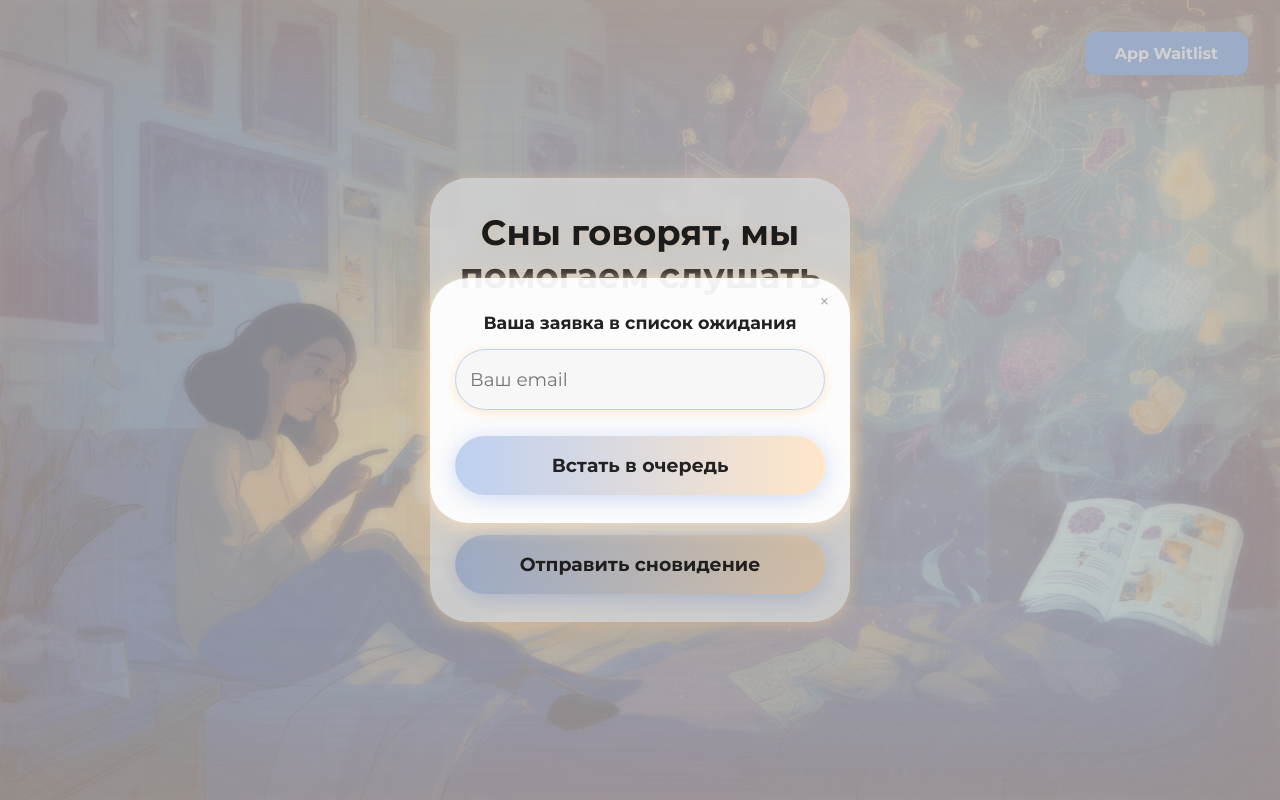
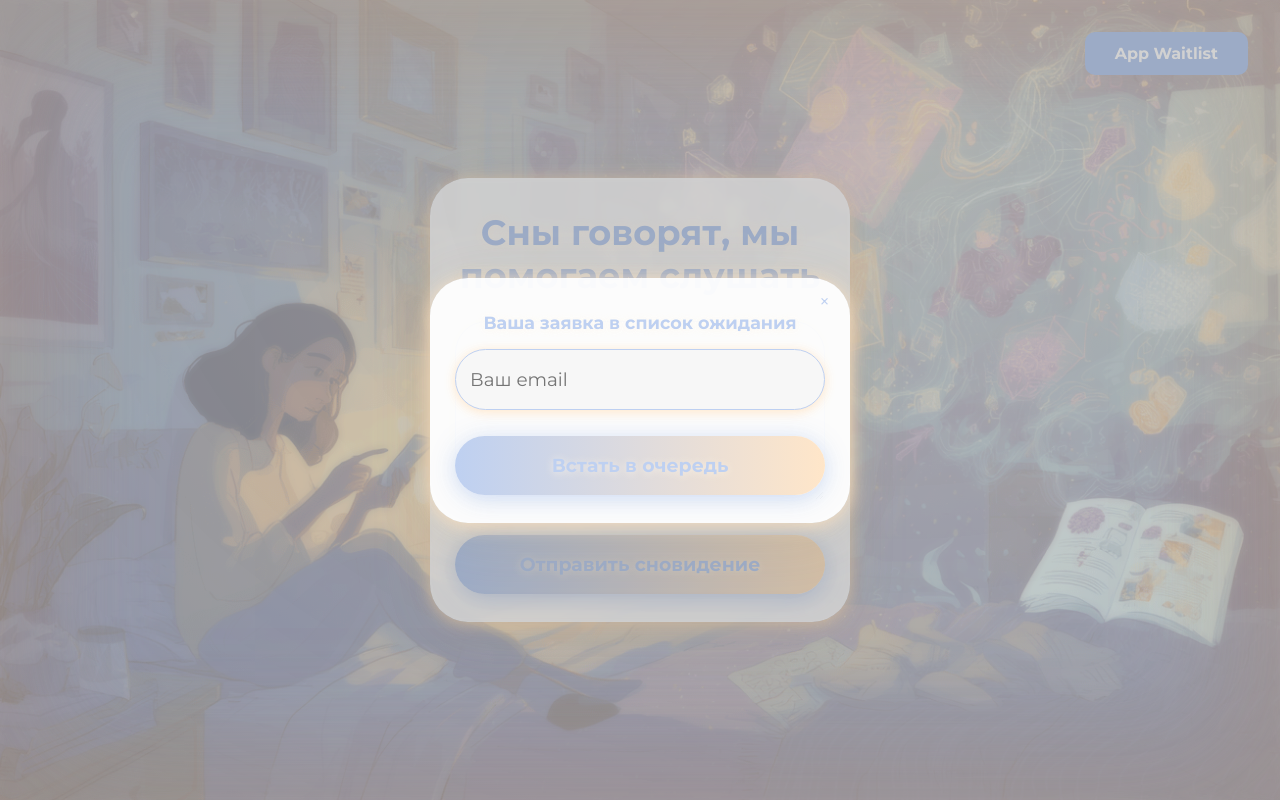
Before and after one commit to UJDow/Saviora, a plain HTML site: page index.html in a window 1280 px wide. Both pictures are taken after a click on the button "App Waitlist". Drawn offline with Linux system fonts and the light colour scheme.

Commit message:
Update index.html

```diff
--- a/index.html
+++ b/index.html
@@ -12,7 +12,8 @@
       overflow-x: hidden;
       font-family: 'Montserrat', Arial, sans-serif;
       background: none;
-      color: #222;
+      color: #bed0f1;
+      text-shadow: 0 1px 8px #fff6e9cc;
     }
     body {
       min-height: 100vh;
@@ -68,6 +69,7 @@
       position: absolute;
       top: 32px;
       right: 32px;
+      /* Keep color as #bed0f1 for consistency */
     }
     .waitlist-btn.active {
       background: #bed0f1;
@@ -88,6 +90,8 @@
       backdrop-filter: blur(2px);
       animation: containerGlow 6s ease-in-out infinite alternate;
       box-sizing: border-box;
+      color: #bed0f1;
+      text-shadow: 0 1px 8px #fff6e9cc;
     }
     @keyframes containerGlow {
       0%   { box-shadow: 0 8px 48px 0 rgba(180, 160, 120, 0.13), 0 1.5px 12px 0 #ffe6c9; }
@@ -97,11 +101,11 @@
     .main-phrase {
       font-size: 2.2rem;
       font-weight: 700;
-      color: #222;
+      color: #bed0f1;
       margin-bottom: 24px;
       text-align: center;
       line-height: 1.2;
-      text-shadow: 0 2px 12px #ffe6c9cc;
+      text-shadow: 0 2px 12px #fff6e9cc;
       font-family: 'Montserrat', Arial, sans-serif;
     }
     form {
@@ -111,12 +115,13 @@
       gap: 18px;
       align-items: center;
       font-family: 'Montserrat', Arial, sans-serif;
+      color: #bed0f1;
     }
     label {
       display: flex;
       flex-direction: column;
       font-size: 1rem;
-      color: #444;
+      color: #bed0f1;
       margin-bottom: 2px;
       width: 100%;
       font-family: 'Montserrat', Arial, sans-serif;
@@ -125,12 +130,12 @@
       width: 100%;
       min-height: 180px;
       border-radius: 32px;
-      border: 1.5px solid #d1d1d1;
+      border: 1.5px solid #bed0f1;
       padding: 22px;
       font-size: 0.95rem;
       font-style: italic;
       background: #f7f7f7;
-      color: #222;
+      color: #bed0f1;
       outline: none;
       margin-bottom: 0;
       resize: vertical;
@@ -141,11 +146,12 @@
       font-family: 'Montserrat', Arial, sans-serif;
     }
     textarea::placeholder {
-      color: #888;
+      color: #bed0f1;
       font-size: 0.95rem;
       font-style: italic;
       font-family: 'Montserrat', Arial, sans-serif;
       opacity: 1;
+      text-shadow: none;
     }
     @keyframes textareaGlow {
       0%   { box-shadow: 0 2px 12px 0 #ffe6c9; }
@@ -164,13 +170,14 @@
       font-size: 1.18rem;
       font-weight: 700;
       background: linear-gradient(90deg, #bed0f1 0%, #ffe6c9 100%);
-      color: #222;
+      color: #bed0f1;
       cursor: pointer;
       margin-top: 14px;
       transition: background 0.2s, color 0.2s, box-shadow 0.2s;
       box-shadow: 0 2px 12px 0 #ffe6c9;
       animation: btnGlow 5s ease-in-out infinite alternate;
       font-family: 'Montserrat', Arial, sans-serif;
+      text-shadow: 0 1px 8px #fff6e9cc;
     }
     @keyframes btnGlow {
       0%   { box-shadow: 0 2px 12px 0 #ffe6c9; }
@@ -210,16 +217,18 @@
       animation: containerGlow 6s ease-in-out infinite alternate;
       position: relative;
       box-sizing: border-box;
+      color: #bed0f1;
+      text-shadow: 0 1px 8px #fff6e9cc;
     }
     .modal input[type="email"] {
       width: 100%;
       max-width: 100%;
       padding: 18px 14px;
       border-radius: 32px;
-      border: 1.5px solid #d1d1d1;
+      border: 1.5px solid #bed0f1;
       font-size: 1.15rem;
       background: #f7f7f7;
-      color: #222;
+      color: #bed0f1;
       outline: none;
       margin-bottom: 18px;
       box-sizing: border-box;
@@ -240,7 +249,7 @@
       font-size: 1.18rem;
       font-weight: 700;
       background: linear-gradient(90deg, #bed0f1 0%, #ffe6c9 100%);
-      color: #222;
+      color: #bed0f1;
       cursor: pointer;
       margin-bottom: 0;
       margin-top: 8px;
@@ -248,6 +257,7 @@
       box-shadow: 0 2px 12px 0 #ffe6c9;
       animation: btnGlow 5s ease-in-out infinite alternate;
       font-family: 'Montserrat', Arial, sans-serif;
+      text-shadow: 0 1px 8px #fff6e9cc;
     }
     .modal .btn:active, #joinWaitlistBtn:active {
       background: linear-gradient(90deg, #a7b6d1 0%, #f7d6b6 100%);
@@ -256,7 +266,7 @@
       position: absolute;
       top: 10px; right: 14px;
       font-size: 1.2rem;
-      color: #aaa;
+      color: #bed0f1;
       cursor: pointer;
       background: none;
       border: none;
@@ -270,6 +280,7 @@
       font-family: 'Montserrat', Arial, sans-serif;
       text-align: center;
       width: 100%;
+      text-shadow: 0 1px 8px #fff6e9cc;
     }
     @media (max-width: 900px) {
       .container, .modal {
```
